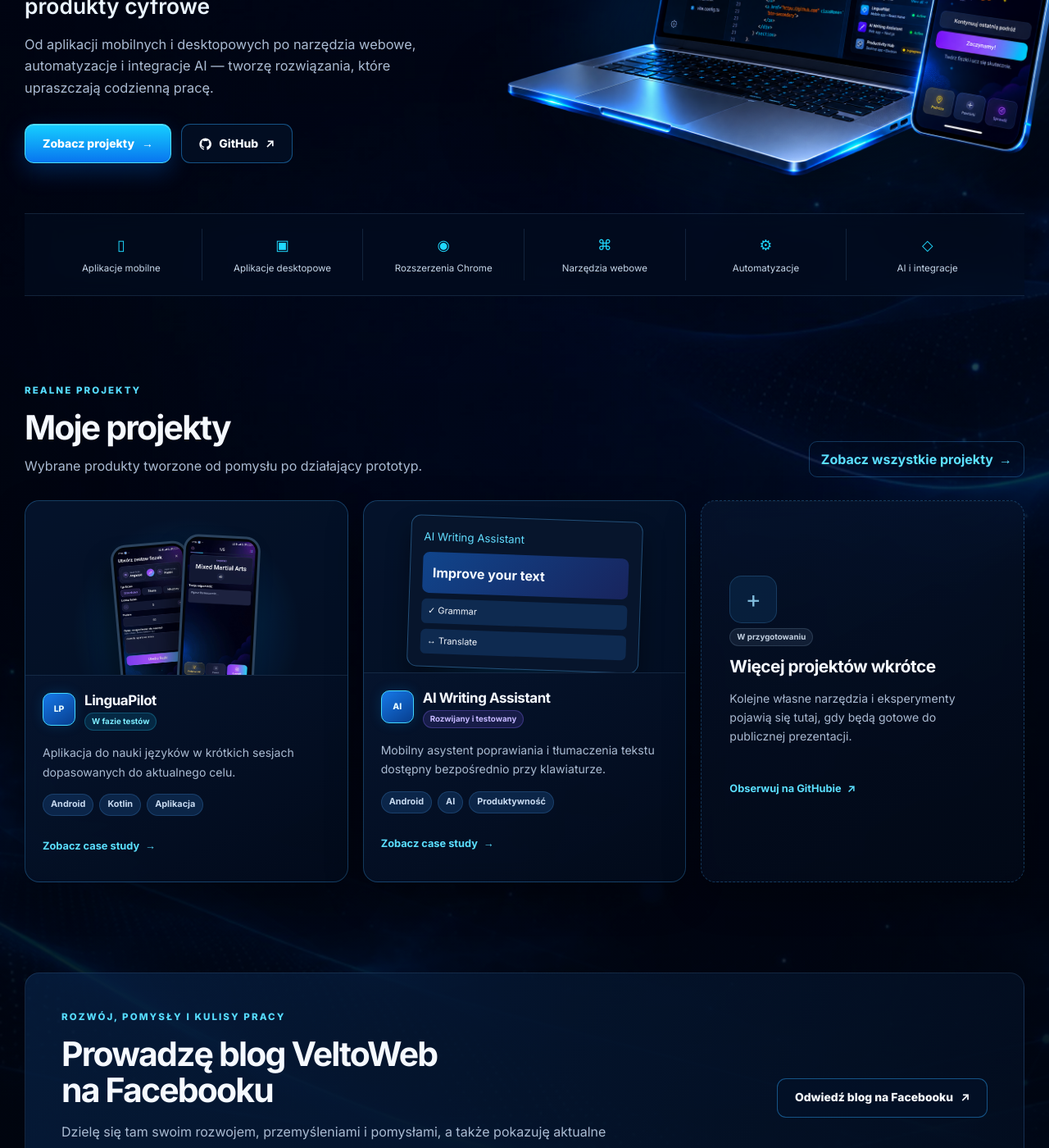
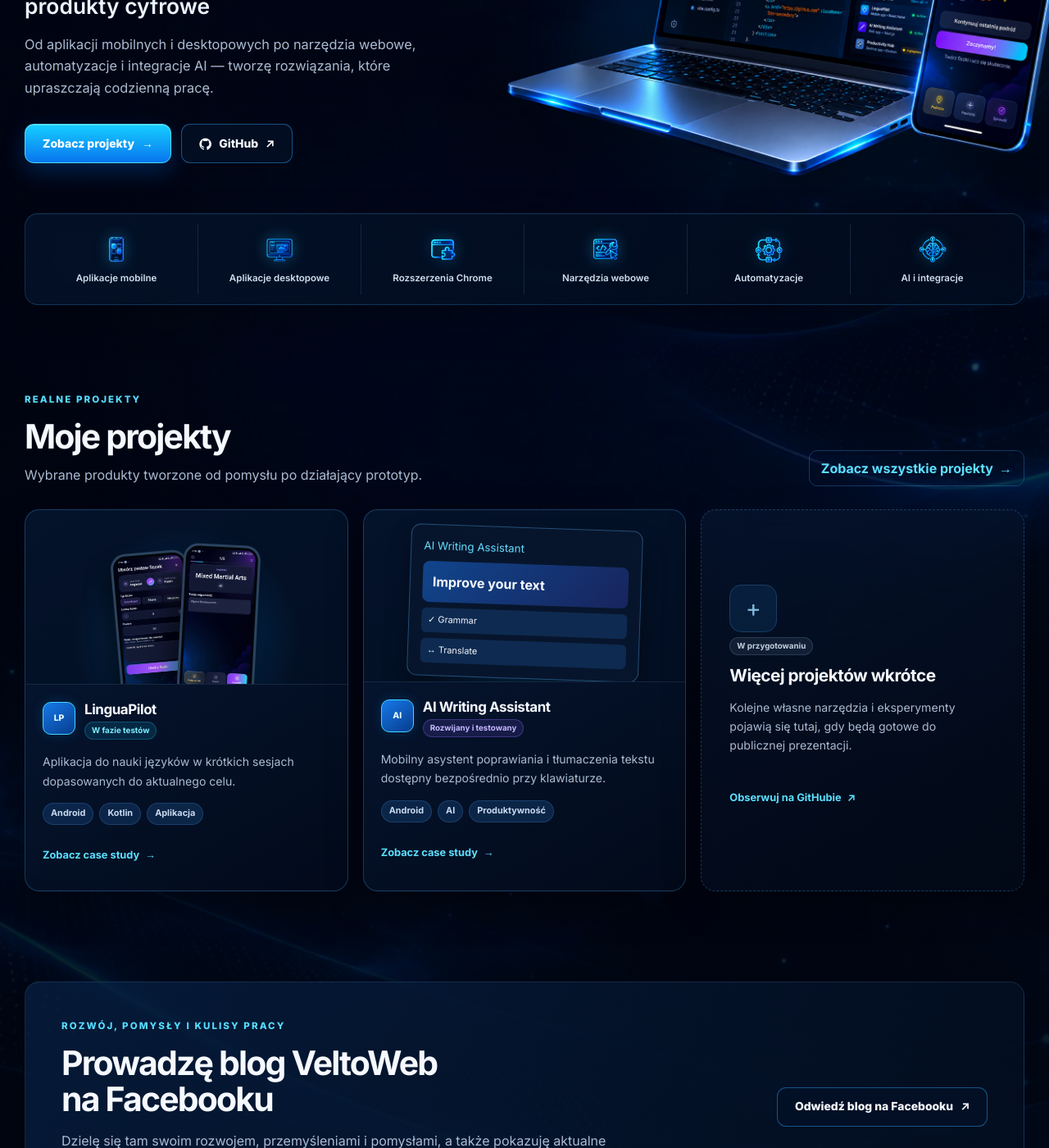
Before and after one commit to wiktor-furmanczyk/wiktor-furmanczyk.github.io, a Jekyll site: the page built from index.md, in a window 1280 px wide and 1400 px high, scrolled down 364 px. Shown: the whole window at 82% size. Built offline with Jekyll 4.4.1, drawn with Linux system fonts in a browser that asks for light colours.

Commit message:
feat: add branded icons to expertise section

```diff
--- a/assets/css/style.scss
+++ b/assets/css/style.scss
@@ -93,9 +93,11 @@ h3 { margin: 0; font-size: 1.06rem; letter-spacing: -0.025em; }
 .hero-art::before { position: absolute; z-index: -1; width: 88%; height: 62%; right: -4%; bottom: 5%; content: ""; background: rgba(0, 137, 255, .2); filter: blur(58px); border-radius: 50%; }
 .hero-art img { width: min(760px, 112%); max-width: none; height: auto; filter: drop-shadow(0 32px 42px rgba(0,0,0,.55)); transform: translateX(3%); }
 
-.expertise-strip { display: grid; grid-template-columns: repeat(6, minmax(0, 1fr)); margin-bottom: 34px; padding: 18px 20px; background: rgba(3, 15, 34, .58); border-block: 1px solid var(--border-soft); backdrop-filter: blur(12px); }
-.expertise-strip div { display: grid; min-height: 58px; place-items: center; align-content: center; gap: 5px; padding: 5px; color: #c6d7e9; border-right: 1px solid var(--border-soft); font-size: .72rem; text-align: center; }
-.expertise-strip div:last-child { border: 0; }.expertise-strip span { color: var(--cyan); font-size: 1.1rem; }
+.expertise-strip { display: grid; grid-template-columns: repeat(6, minmax(0, 1fr)); margin-bottom: 34px; padding: 12px; background: linear-gradient(120deg, rgba(4,20,44,.78), rgba(2,12,29,.68)); border: 1px solid rgba(52, 160, 231, .26); border-radius: 16px; box-shadow: 0 18px 48px rgba(0,0,0,.24), inset 0 1px rgba(255,255,255,.025); backdrop-filter: blur(14px); }
+.expertise-strip div { display: grid; min-height: 86px; place-items: center; align-content: center; gap: 6px; padding: 7px 5px; color: #d0dfef; border-right: 1px solid var(--border-soft); font-size: .72rem; font-weight: 600; text-align: center; }
+.expertise-strip div:last-child { border: 0; }
+.expertise-strip img { width: 40px; height: 40px; object-fit: contain; filter: drop-shadow(0 0 9px rgba(25,196,255,.34)); transition: filter .2s ease, transform .2s ease; }
+.expertise-strip div:hover img { filter: drop-shadow(0 0 14px rgba(25,214,255,.58)); transform: translateY(-2px) scale(1.05); }
 
 .projects-section { padding-block: 72px; }
 .project-grid { display: grid; grid-template-columns: repeat(3, minmax(0, 1fr)); gap: 18px; }
--- a/index.md
+++ b/index.md
@@ -29,12 +29,12 @@ image_alt: Logo VeltoWeb na granatowym, neonowym tle
 </section>
 
 <section class="expertise-strip section-shell" aria-label="Obszary działania">
-  <div><span aria-hidden="true">▯</span>Aplikacje mobilne</div>
-  <div><span aria-hidden="true">▣</span>Aplikacje desktopowe</div>
-  <div><span aria-hidden="true">◉</span>Rozszerzenia Chrome</div>
-  <div><span aria-hidden="true">⌘</span>Narzędzia webowe</div>
-  <div><span aria-hidden="true">⚙</span>Automatyzacje</div>
-  <div><span aria-hidden="true">◇</span>AI i integracje</div>
+  <div><img src="{{ '/assets/images/expertise-mobile.png' | relative_url }}" alt="" aria-hidden="true" width="256" height="256">Aplikacje mobilne</div>
+  <div><img src="{{ '/assets/images/expertise-desktop.png' | relative_url }}" alt="" aria-hidden="true" width="256" height="256">Aplikacje desktopowe</div>
+  <div><img src="{{ '/assets/images/expertise-extension.png' | relative_url }}" alt="" aria-hidden="true" width="256" height="256">Rozszerzenia Chrome</div>
+  <div><img src="{{ '/assets/images/expertise-web.png' | relative_url }}" alt="" aria-hidden="true" width="256" height="256">Narzędzia webowe</div>
+  <div><img src="{{ '/assets/images/expertise-automation.png' | relative_url }}" alt="" aria-hidden="true" width="256" height="256">Automatyzacje</div>
+  <div><img src="{{ '/assets/images/expertise-ai.png' | relative_url }}" alt="" aria-hidden="true" width="256" height="256">AI i integracje</div>
 </section>
 
 <section id="projekty" class="projects-section section-shell" aria-labelledby="projects-title">
```
Also changed, not shown: assets/images/expertise-ai.png (added), assets/images/expertise-automation.png (added), assets/images/expertise-desktop.png (added), assets/images/expertise-extension.png (added), assets/images/expertise-mobile.png (added), assets/images/expertise-web.png (added).
